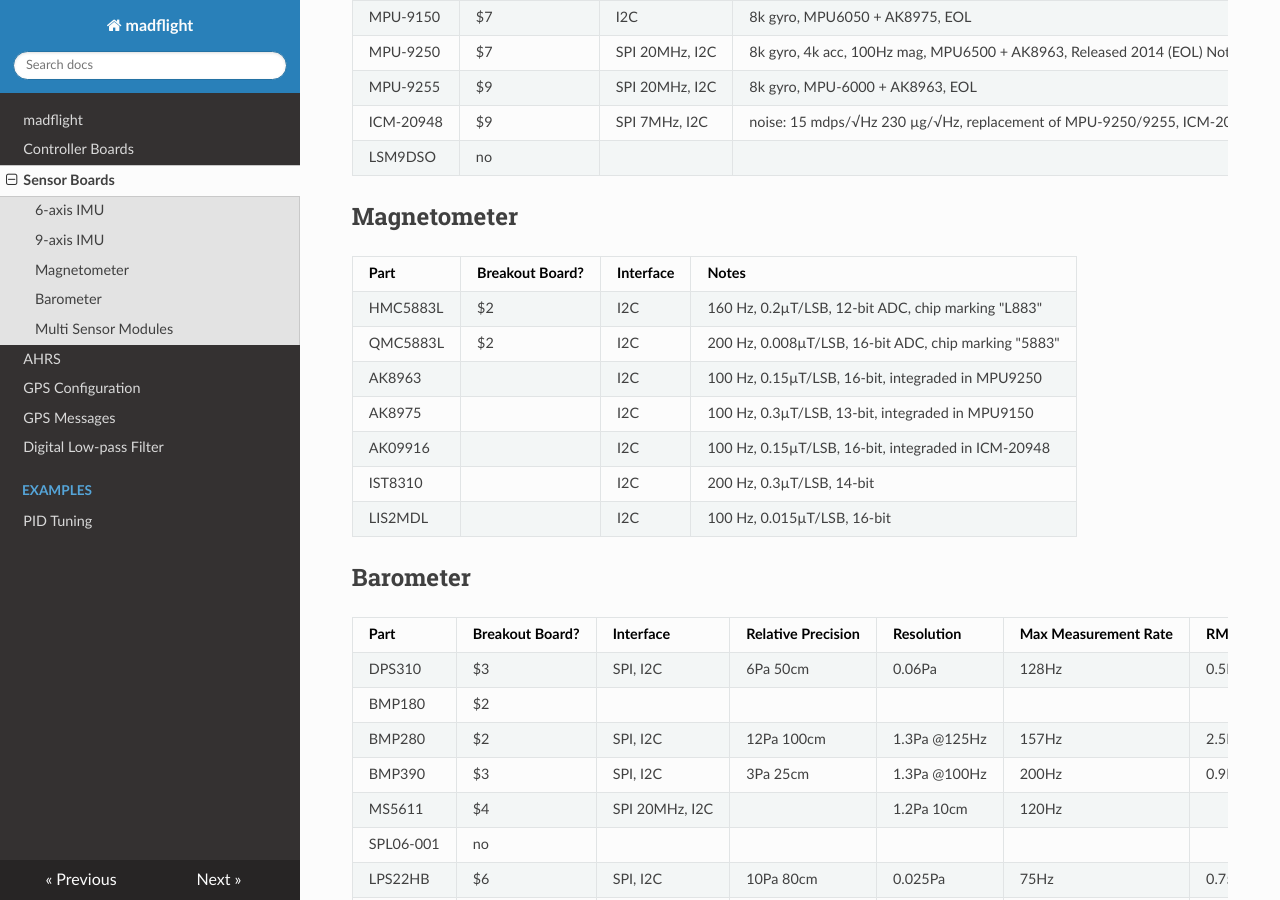
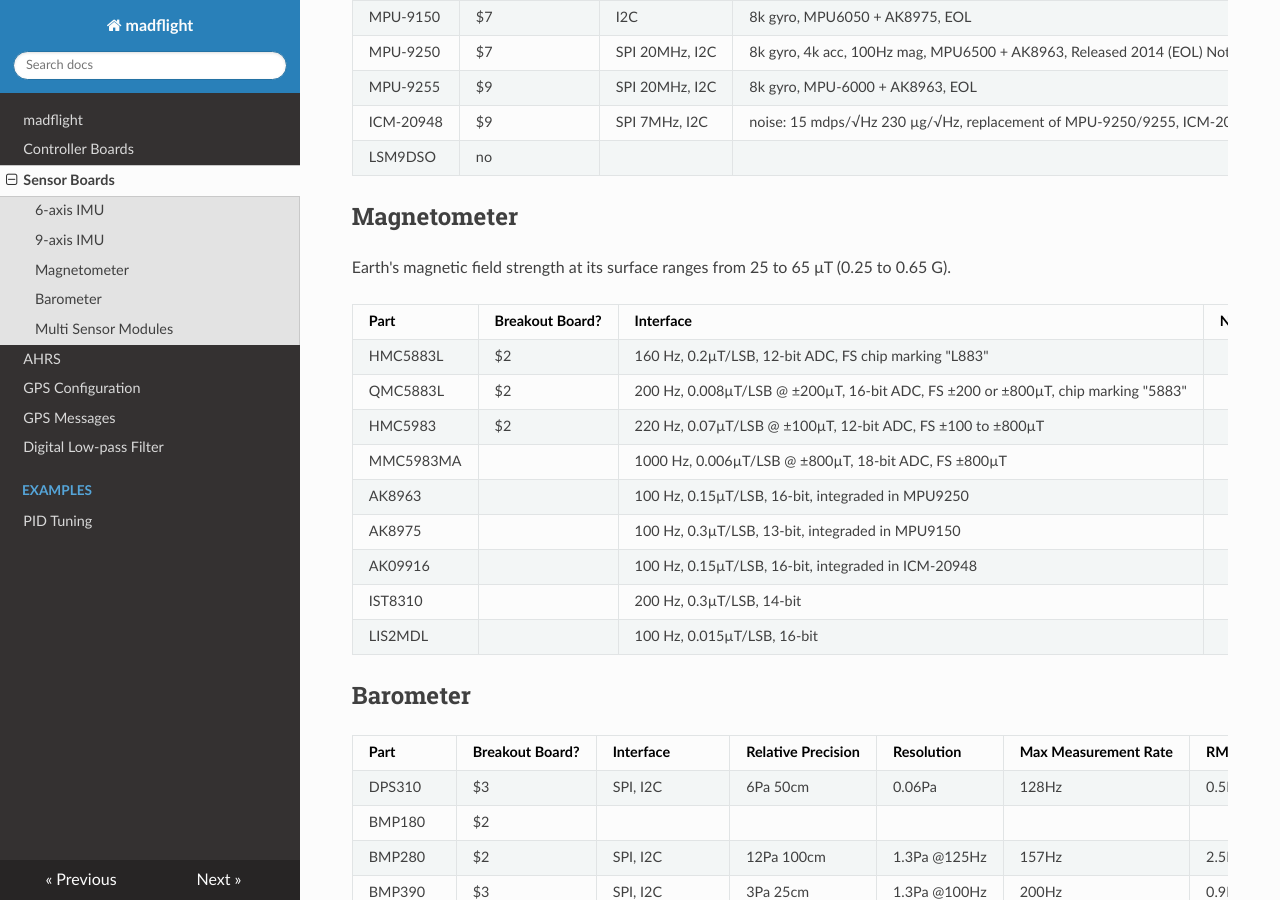
Before and after one commit to qqqlab/madflight-docs, an MkDocs documentation site: the page built from docs/Sensor-Boards.md, in a window 1280 px wide and 900 px high, scrolled down 1001 px. Built offline with MkDocs 1.6.1, drawn with Linux system fonts in a browser that asks for light colours; nearby versions of some CDN libraries.

Commit message:
Update Sensor-Boards.md

```diff
--- a/docs/Sensor-Boards.md
+++ b/docs/Sensor-Boards.md
@@ -37,15 +37,19 @@
 
 ## Magnetometer
 
+Earth's magnetic field strength at its surface ranges from 25 to 65 μT (0.25 to 0.65 G).
+
 | Part    | Breakout Board? | Interface | Notes |
 |-|-|-|-|
-HMC5883L | $2 | I2C | 160 Hz, 0.2µT/LSB, 12-bit ADC, chip marking "L883"
-QMC5883L | $2 | I2C | 200 Hz, 0.008µT/LSB, 16-bit ADC, chip marking "5883"
-AK8963 | | I2C | 100 Hz, 0.15µT/LSB, 16-bit, integraded in MPU9250
-AK8975 | | I2C | 100 Hz, 0.3µT/LSB, 13-bit, integraded in MPU9150
-AK09916 | | I2C | 100 Hz, 0.15µT/LSB, 16-bit, integraded in ICM-20948
-IST8310 | | I2C | 200 Hz, 0.3µT/LSB, 14-bit
-LIS2MDL | | I2C | 100 Hz, 0.015µT/LSB, 16-bit
+HMC5883L | $2 | 160 Hz, 0.2µT/LSB, 12-bit ADC, FS chip marking "L883"
+QMC5883L | $2 | 200 Hz, 0.008µT/LSB @ ±200µT, 16-bit ADC, FS ±200 or ±800µT, chip marking "5883"
+HMC5983 | $2 | 220 Hz, 0.07µT/LSB @ ±100µT, 12-bit ADC, FS ±100 to ±800µT
+MMC5983MA | | 1000 Hz, 0.006µT/LSB @ ±800µT, 18-bit ADC, FS ±800µT
+AK8963 | | 100 Hz, 0.15µT/LSB, 16-bit, integraded in MPU9250
+AK8975 | | 100 Hz, 0.3µT/LSB, 13-bit, integraded in MPU9150
+AK09916 | | 100 Hz, 0.15µT/LSB, 16-bit, integraded in ICM-20948
+IST8310 | | 200 Hz, 0.3µT/LSB, 14-bit
+LIS2MDL | | 100 Hz, 0.015µT/LSB, 16-bit
 
 ## Barometer
 
```
